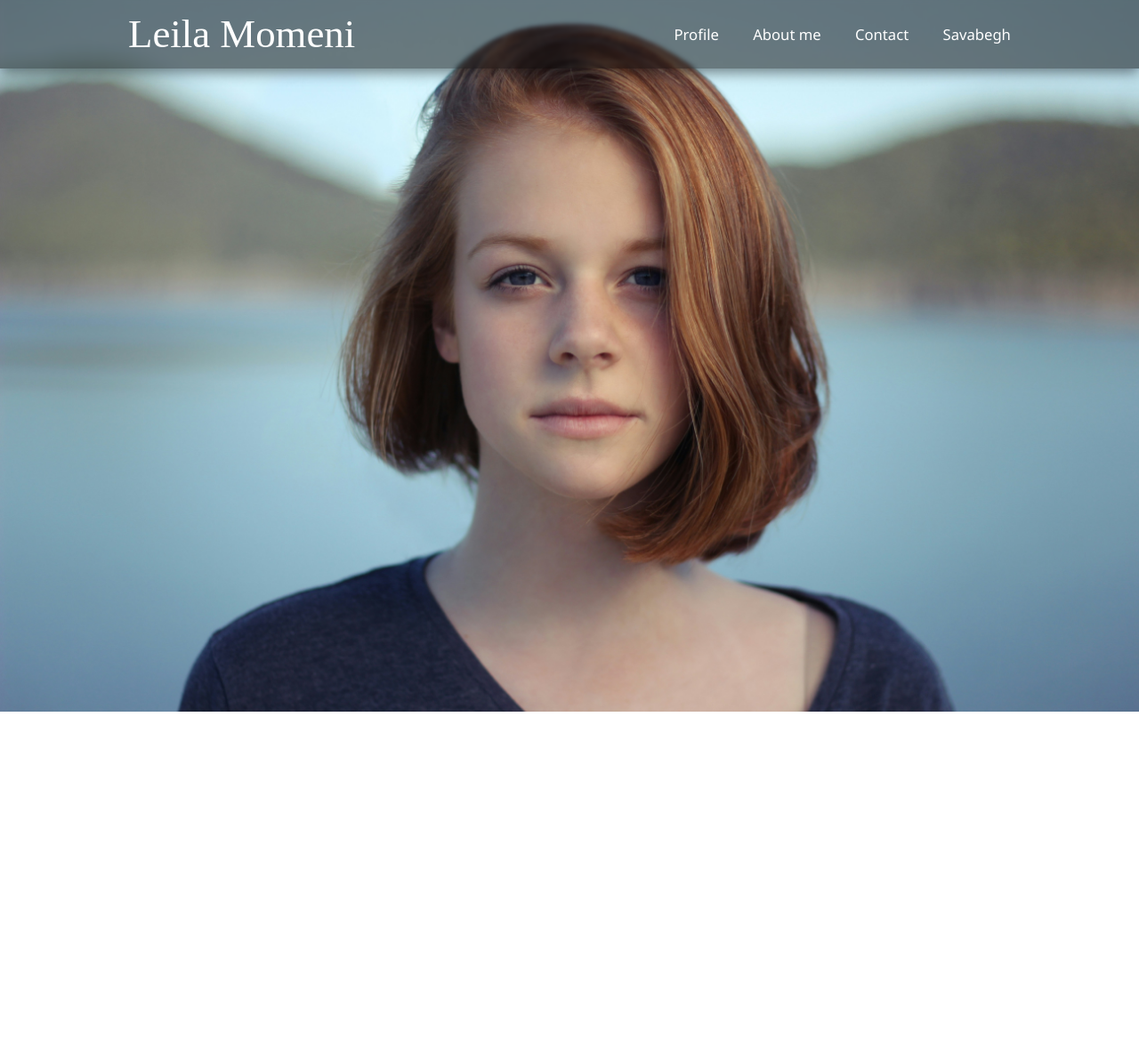
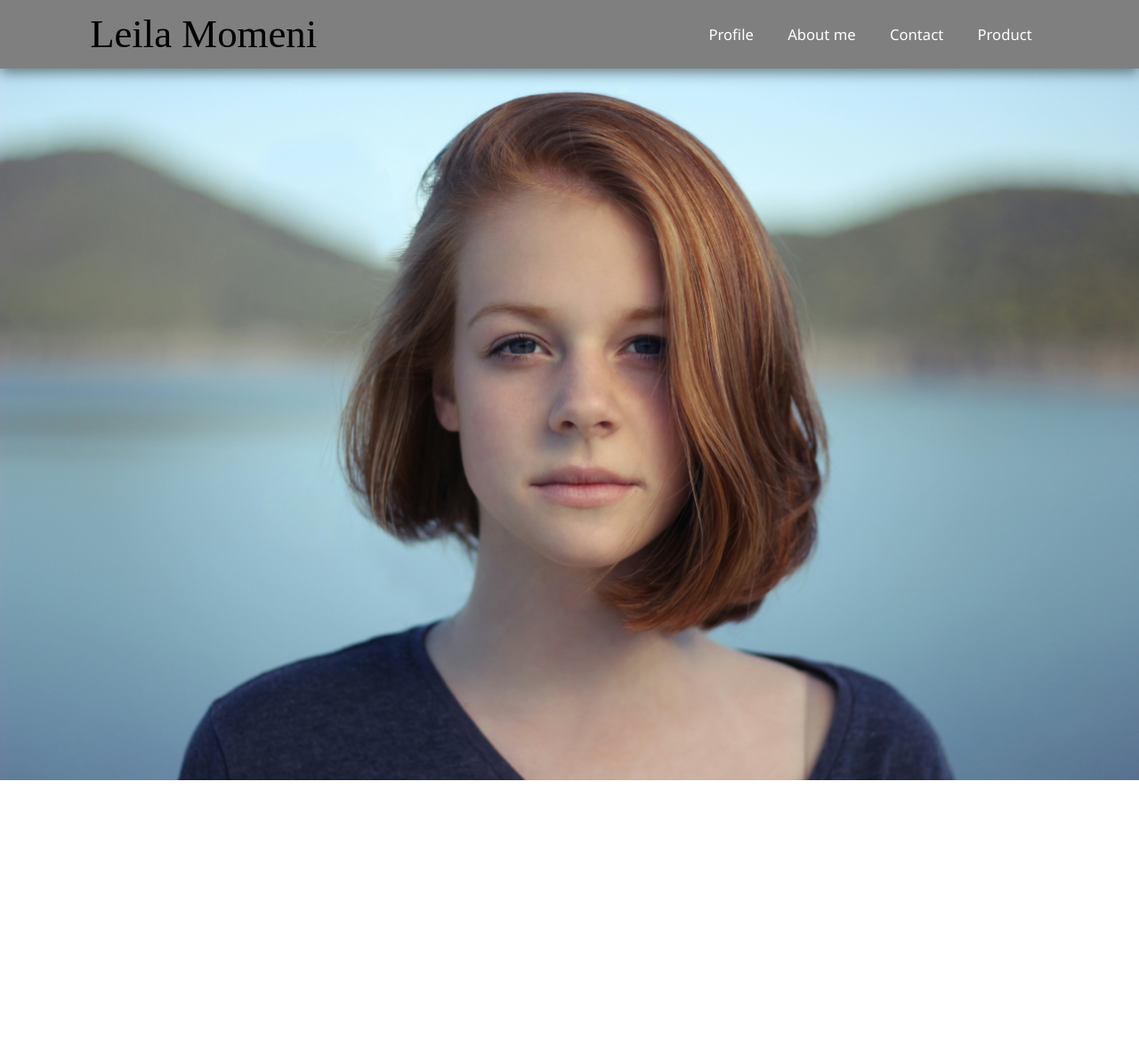
Before and after one commit to mohammad-momeni83/CV.github.io, a plain HTML site: page index.html in a window 1280 px wide. Shown: the whole page at 89% size. Before the commit the page ends 1100 px from the top, so only its background shows below. Drawn offline with Linux system fonts and the light colour scheme; a web font is replaced by a local one.

Commit message:
Update index.html

```diff
--- a/index.html
+++ b/index.html
@@ -11,12 +11,12 @@
 
 <body>
 
-    <header class="header no-select">
-        <nav class="nav-bar">
+
+    <nav class="nav-bar  no-select">
+        <h1 class="nav-bar-name" style="   font-size: 3.5vw;">
+            Leila Momeni
+        </h1>
         <ul class="nav-bar-items">
-                <li class="nav-bar-name" style="   font-size: 3.5vw;">
-                    Leila Momeni
-                </li>
             <li>
                 <a href="">Profile</a>
             </li>
@@ -26,12 +26,14 @@
             <li>
                 <a href="">Contact</a>
             </li>
-                <li><a href="">Savabegh</a></li>
+            <li>
+                <a href="">Product</a>
+            </li>
         </ul>
     </nav>
+    <header class="header"></header>
 
-    </header>
-    <div style="height: 300px;width: 400px;"></div>
+    <div style="height: 300px;width: 700px;"></div>
 </body>
 
 </html>
```
Lines whose indentation alone changed are shown as unchanged.
